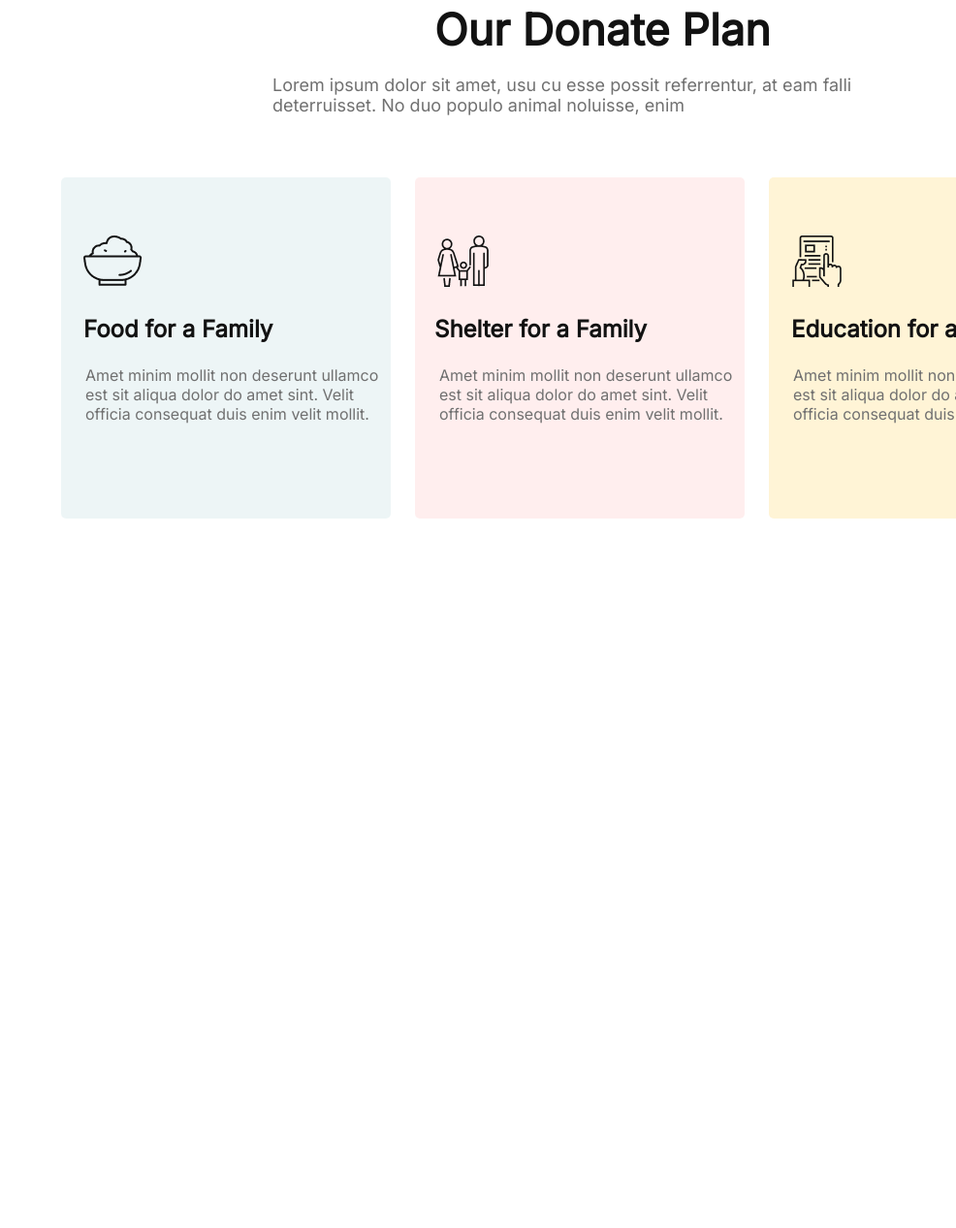
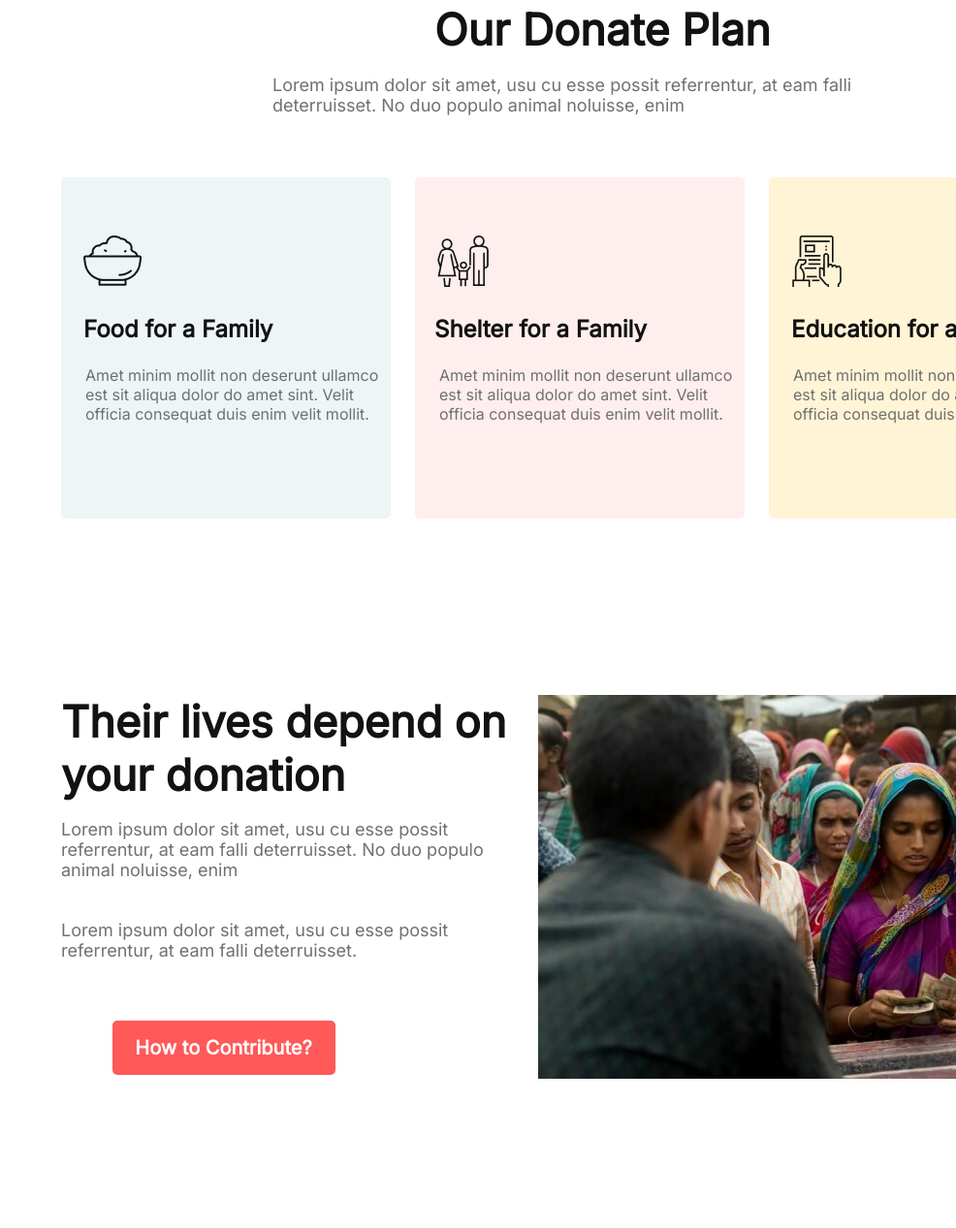
Before and after one commit to Adnan-246/donate-today-project, a plain HTML site: page index.html in a window 1280 px wide. Shown: the part 1587-2854 px from the top of the page at 97% size, without its empty margins (294-1280 px from the left). Before the commit the page ends 2122 px from the top, so only its background shows below. Drawn offline with Linux system fonts and the light colour scheme.

Commit message:
added contribute section

```diff
--- a/index.html
+++ b/index.html
@@ -82,6 +82,22 @@
         </div>
       </div>
     </section>
+    <!-- Contribute Section -->
+    <section>
+        <div class="contribute">
+          <div class="contribute-plan">
+            <h2 class="contribute-plan-title">Their lives depend on your donation</h2>
+            <p class="contribute-plan-description">Lorem ipsum dolor sit amet, usu cu esse possit referrentur, at eam falli deterruisset. No duo populo animal noluisse, enim</p>
+            <p class="contribute-plan-description">Lorem ipsum dolor sit amet, usu cu esse possit referrentur, at eam falli deterruisset.</p>
+            <div class="button-contribute">
+              <button class="btn-contribute">How to Contribute?</button>
+            </div>
+          </div>
+          <div class="contribute-image">
+            <img src="images/donation1.jpg" alt="">
+          </div>
+        </div>
+    </section>
   </main>
 
 </body>
--- a/styles/donate.css
+++ b/styles/donate.css
@@ -140,6 +140,9 @@ hr{
 }
 
 /* Donate Plan section styles */
+.donate-plan{
+  padding-bottom: 182px;
+}
 .donate-plan .donate-plan-items{
   display: flex;
   padding-left: 157px;
@@ -241,3 +244,46 @@ background: rgba(79, 157, 166, 0.10);
   padding-top: 60px;
   padding-bottom: 32px;
 }
+
+/* Contribute section styles */
+.contribute{
+  display: flex;
+}
+.contribute .contribute-plan .contribute-plan-title{
+  width: 492px;
+  height: 108px;
+  color: #121212;
+  font-family: Inter;
+  font-size: 45px;
+  font-weight: 700;
+  padding-left: 157px;
+  padding-bottom: 20px;
+}
+.contribute .contribute-plan .contribute-plan-description{
+  width: 482px;
+  height: 84px;
+  color: #707070;
+  font-size: 18px;
+  font-weight: 400;
+  padding-left: 157px;
+  padding-bottom: 20px;
+}
+.contribute .button-contribute{
+  display: flex;
+  justify-content: center;
+  gap: 10px;
+}
+.contribute .button-contribute .btn-contribute{
+  width: 230px;
+  height: 56px;
+  border-radius: 5px;
+  background: #FF5959;
+  color: #FFF;
+  font-size: 20px;
+  font-weight: 600;
+  border: 0;
+}
+.contribute .contribute-image{
+  width: 825px;
+  height: 550px;
+}
```
